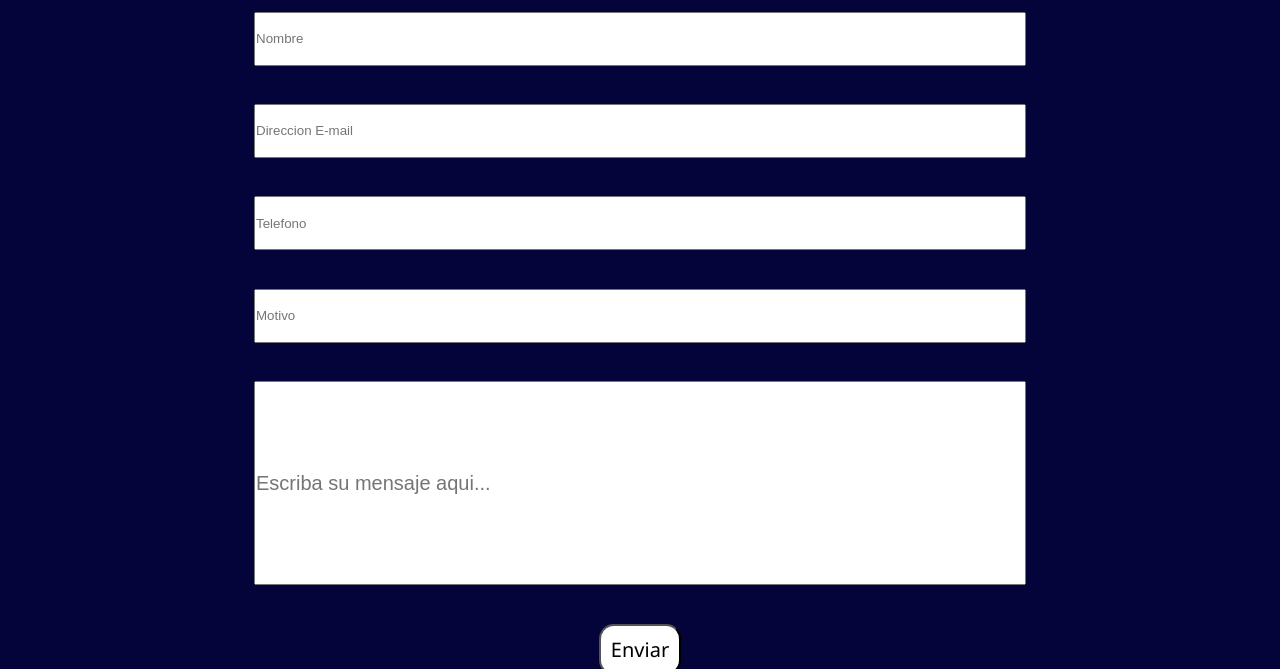
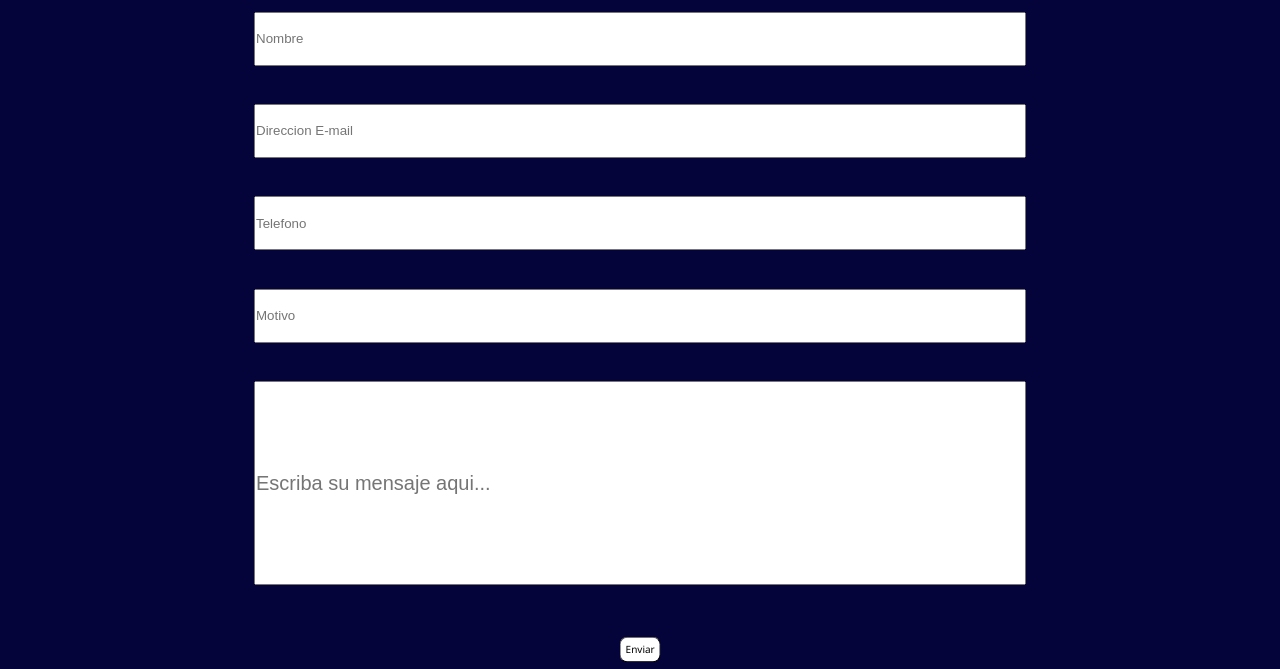
Before and after one commit to FacundoPagano/Portafolio-Martinez-pagano, a plain HTML site: page pages/contacto.html in a window 1280 px wide. In both pictures the pointer is over the input "Enviar". Shown: the part 131-800 px from the top of the page. Drawn offline with Linux system fonts and the light colour scheme.

Commit message:
Agrego animacion al boton

```diff
--- a/css/styles.css
+++ b/css/styles.css
@@ -117,6 +117,10 @@
     border-radius: 15px;
     font-size: 20px;
     padding: 10px;
+    transition: all 1s;
+}
+.boton:hover{
+    transform: scale(0.5);
 }
 /* Los bordes son para guiarme en las divisiones de las seccion, luego en el resultado final no estaran*/
 .habilidades{
```
